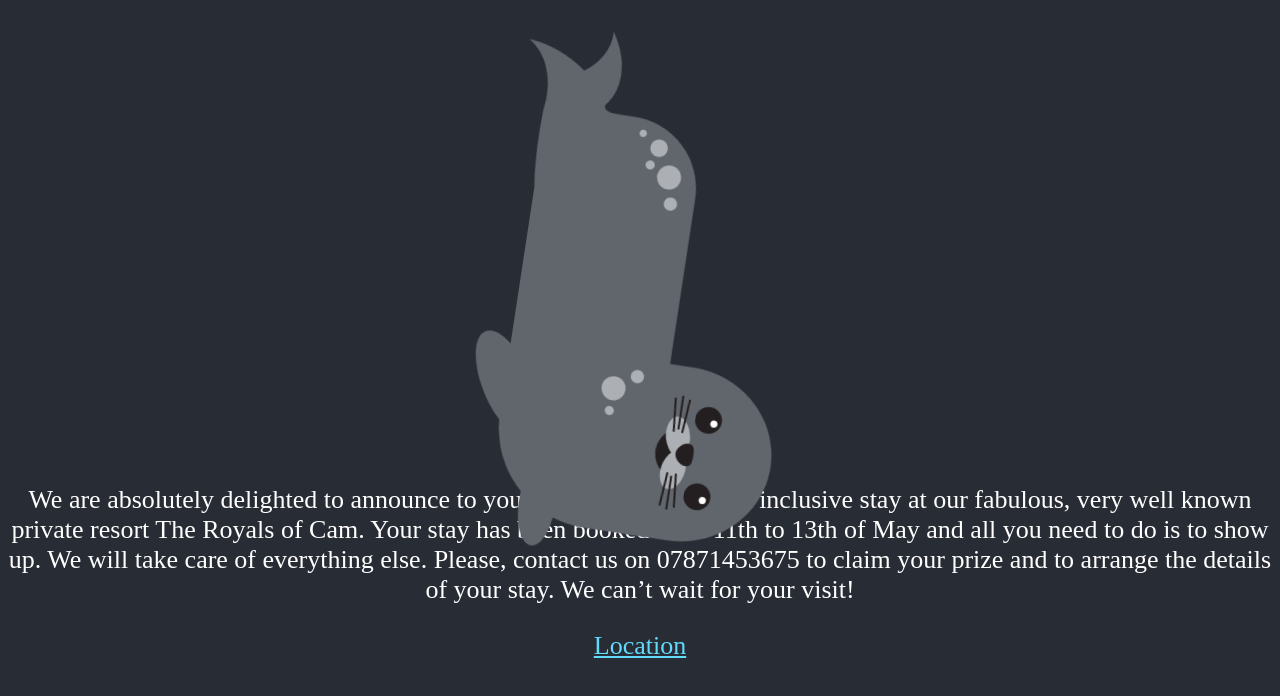
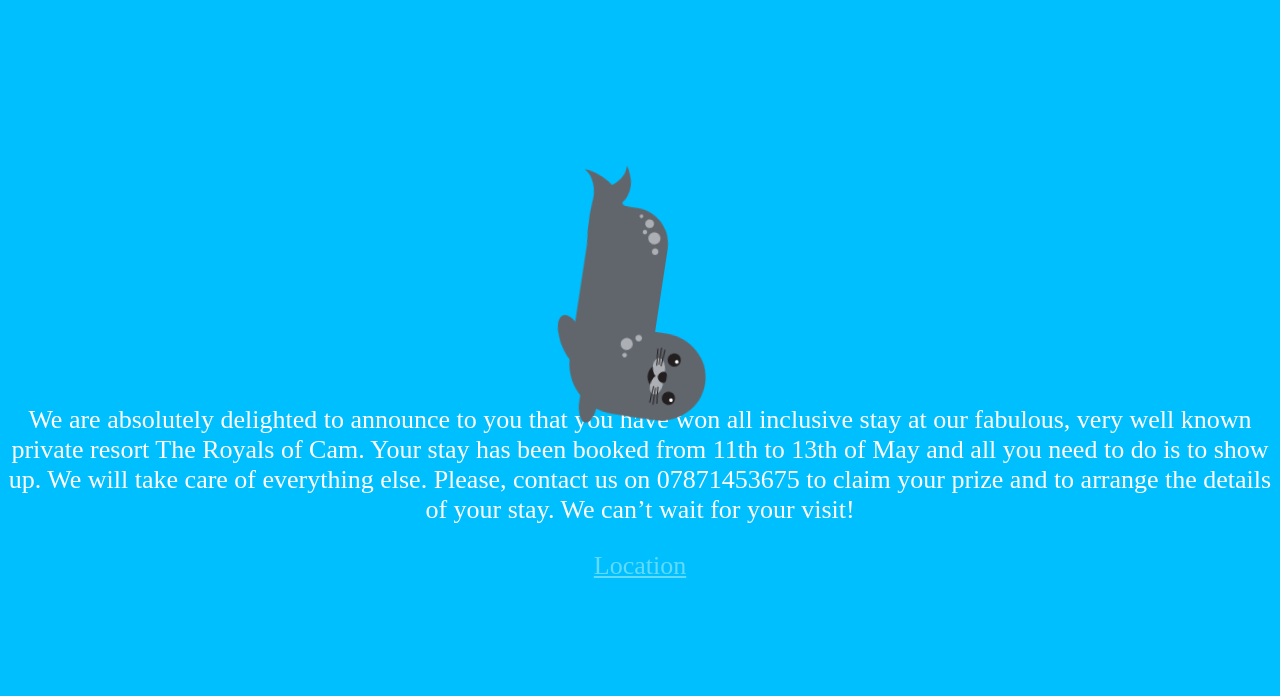
Before and after one commit to evaja178/amplifyapp, a React (Create React App) app: page / in a window 1280 px wide. Shown: the top 696 px of the page. Built offline with nearby package versions, Linux system fonts and the light colour scheme.

Commit message:
Update App.css

```diff
--- a/src/App.css
+++ b/src/App.css
@@ -3,7 +3,7 @@
 }
 
 .App-logo {
-  height: 40vmin;
+  height: 20vmin;
   pointer-events: none;
 }
 
@@ -14,14 +14,14 @@
 }
 
 .App-header {
-  background-color: #282c35;
+  background-color:	#00bfff;
   min-height: 100vh;
   display: flex;
   flex-direction: column;
   align-items: center;
   justify-content: center;
   font-size: calc(10px + 2vmin);
-  font-family: Futura;
+  font-family: EuphemiaUCAS-Italic;
   color: white;
 }
 
```
